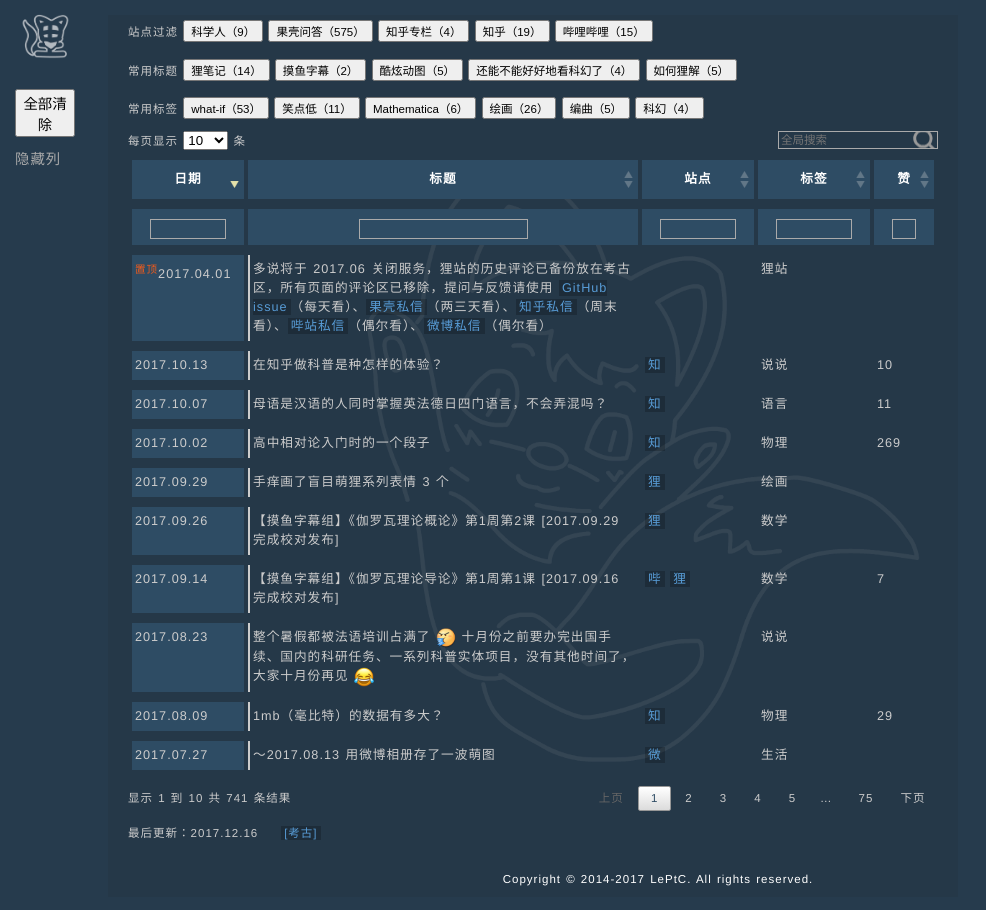
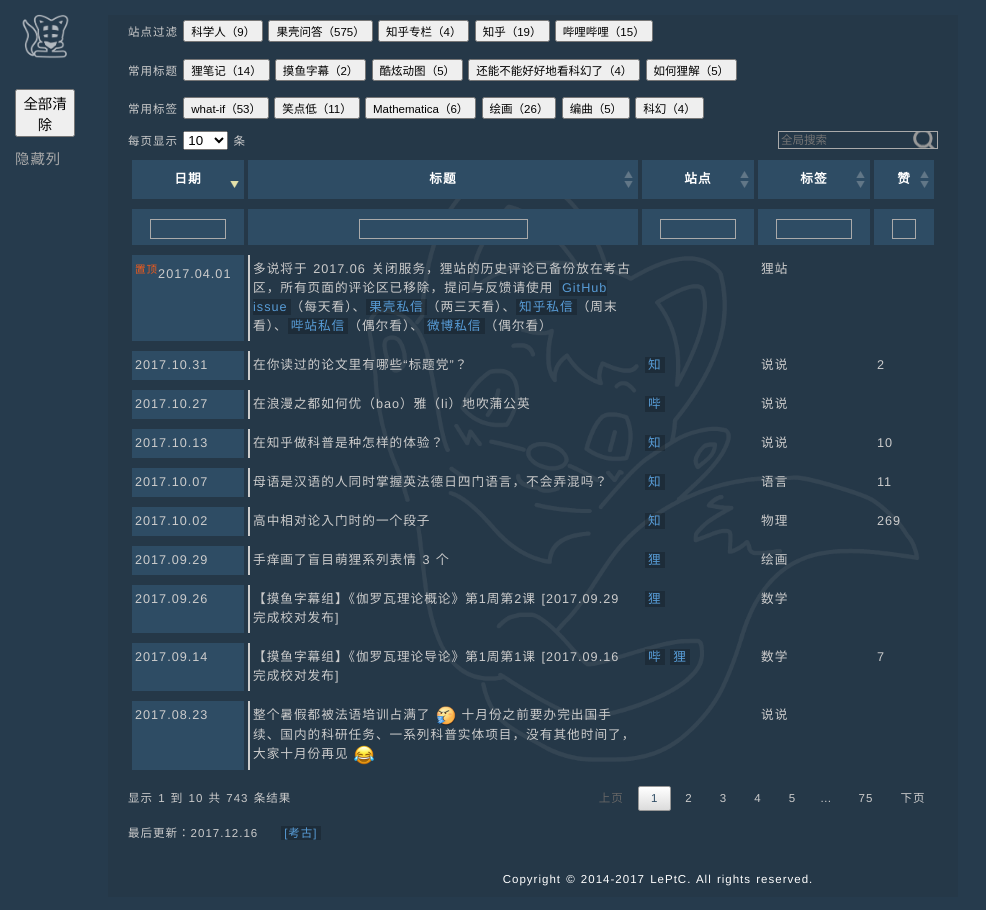
Before and after one commit to LePtC/LePtC.github.io, a Jekyll site: the page built from index.html, in a window 1280 px wide. Shown: the whole page, without its empty margins (0-986 px from the left). Built offline with Jekyll 4.4.1, drawn with Linux system fonts in a browser that asks for light colours; Markdown is read by kramdown in place of the engine named in the settings; comment, search, counter and statistics services are not loaded.

Commit message:
update index

```diff
--- a/index.html
+++ b/index.html
@@ -214,6 +214,16 @@
 <td>编辑中<a href="http://www.guokr.com/article/442044/">壳</a>
     <a href="http://weibo.com/ttarticle/p/show?id=2309404082667938281154">微</a></td>
 <td>科学人,物理</td><td></td></tr> -->
+
+<tr><td>2017.10.31</td>
+  <td>在你读过的论文里有哪些“标题党”？</td>
+<td><a href="https://www.zhihu.com/question/67405314/answer/253122831">知</a></td>
+<td>说说</td><td>2</td></tr>
+
+<tr><td>2017.10.27</td>
+  <td>在浪漫之都如何优（bao）雅（li）地吹蒲公英</td>
+<td><a href="http://www.bilibili.com/video/av15775891/">哔</a></td>
+<td>说说</td><td></td></tr>
 
 <tr><td>2017.10.13</td>
   <td>在知乎做科普是种怎样的体验？</td>
```
